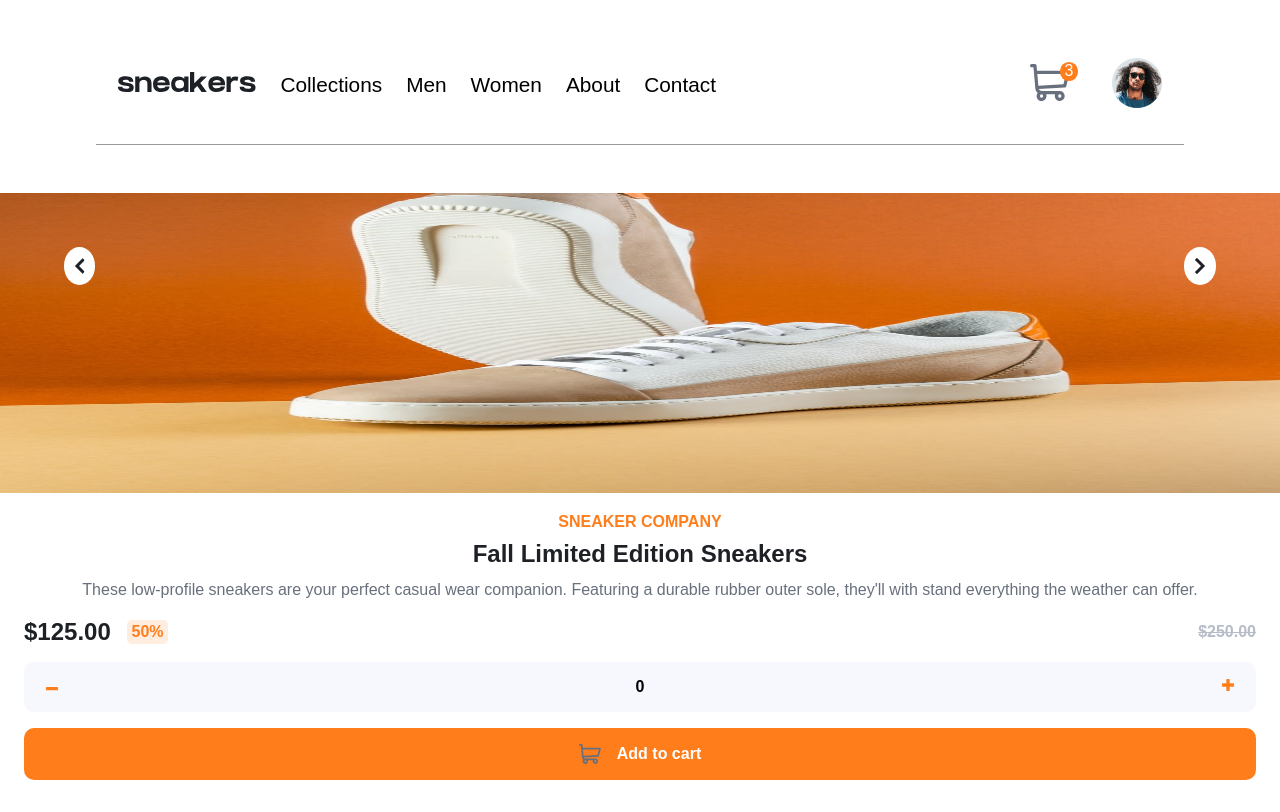
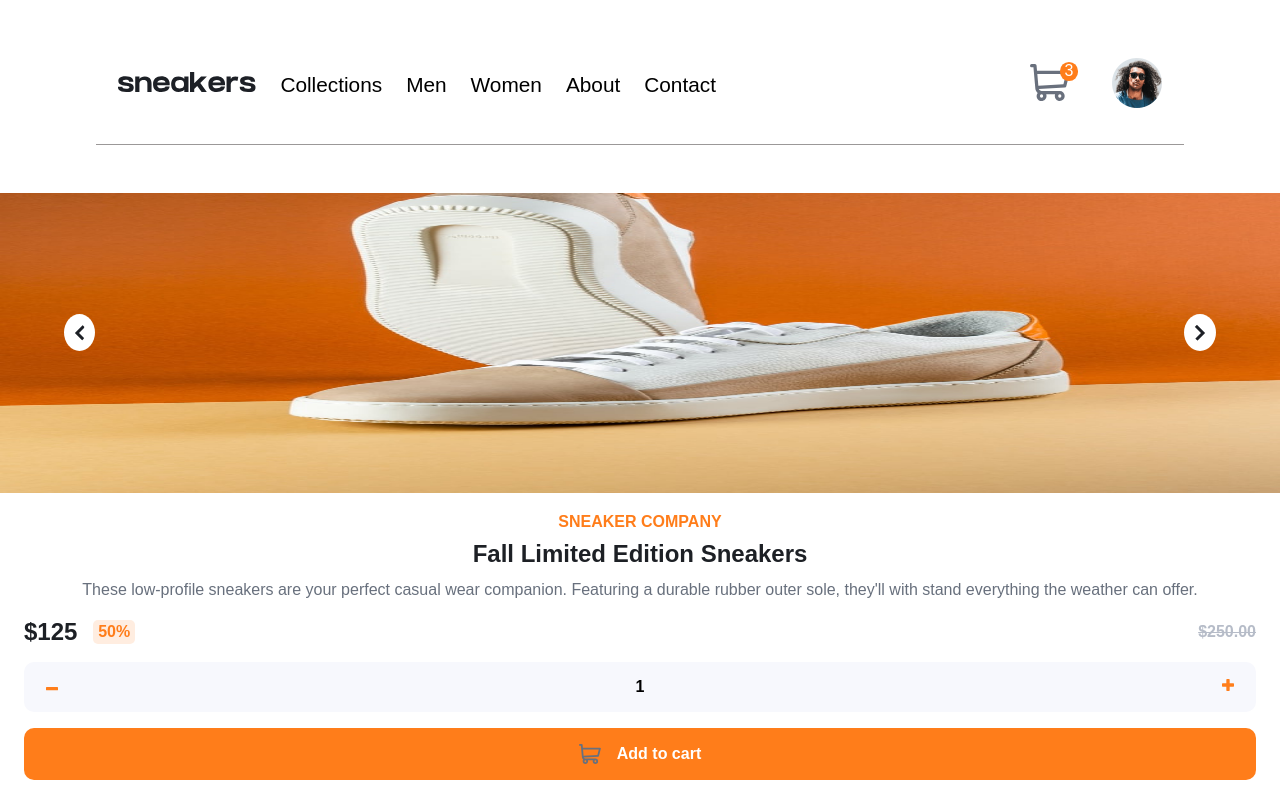
Before and after one commit to Michael-Otieno/ecommerce-product-page, a React (Create React App) app: page / in a window 1280 px wide. Built offline with nearby package versions, Linux system fonts and the light colour scheme; a web font is replaced by a local one.

Commit message:
add additem and subtract item functions

```diff
--- a/src/components/Addcart/Addcart.js
+++ b/src/components/Addcart/Addcart.js
@@ -1,3 +1,5 @@
+import { useState } from "react";
+
 import "./Addcart.css";
 import plus from '../../images/icon-plus.svg';
 import minus from '../../images/icon-minus.svg';
@@ -5,26 +7,53 @@ import cart from '../../images/icon-cart.svg';
 
 
 export default function Addcart() {
+  const [item, setItem] = useState(1);
+  const [price, setPrice] = useState(125);
+
+  function addItem(){
+    setPrice(price+125)
+    setItem(item+1)
+
+  }
+
+  function subtractItem(){
+    if(item===1){
+      return
+    }
+    setPrice(price-125)
+    setItem(item-1)
+
+  }
+
   return (
     <div className="addcart">
       <div className="price">
         <div className="actual--percentage">
-          <p className="actual--price">$125.00</p>
+          <p className="actual--price">${price}</p>
           <p className="percentage">50%</p>
         </div>
         <p className="prev--price">$250.00</p>
       </div>
       <p className="total--shoes">
-        <button className="minus--total--shoes">
+        <button
+        className="minus--total--shoes"
+        onClick={subtractItem}
+        >
           <img src={minus} alt='minus icon' />
         </button>
-        <span className="shoes--number">0</span>
-        <button className="plus--total--shoes">
+        <span className="shoes--number">{item}</span>
+        <button
+        className="plus--total--shoes"
+        onClick={addItem}
+        >
           <img src={plus} alt='plus icon' />
         </button>
       </p>
 
-      <button className="add-to-cart--btn">
+      <button
+      className="add-to-cart--btn"
+
+      >
         <img src={cart} alt='cart icon' className="cart--img" />
         Add to cart
       </button>
--- a/src/components/Slideshow/Slideshow.css
+++ b/src/components/Slideshow/Slideshow.css
@@ -10,7 +10,7 @@
 
 .nextBtn{
   position: absolute;
-  top: 18%;
+  top: 40%;
   left: 5%;
   background-color: white;
   padding: .6rem;
@@ -22,7 +22,7 @@
 
 .prevBtn{
   position: absolute;
-  top: 18%;
+  top: 40%;
   right: 5%;
   background-color: white;
   padding: .6rem;
```
